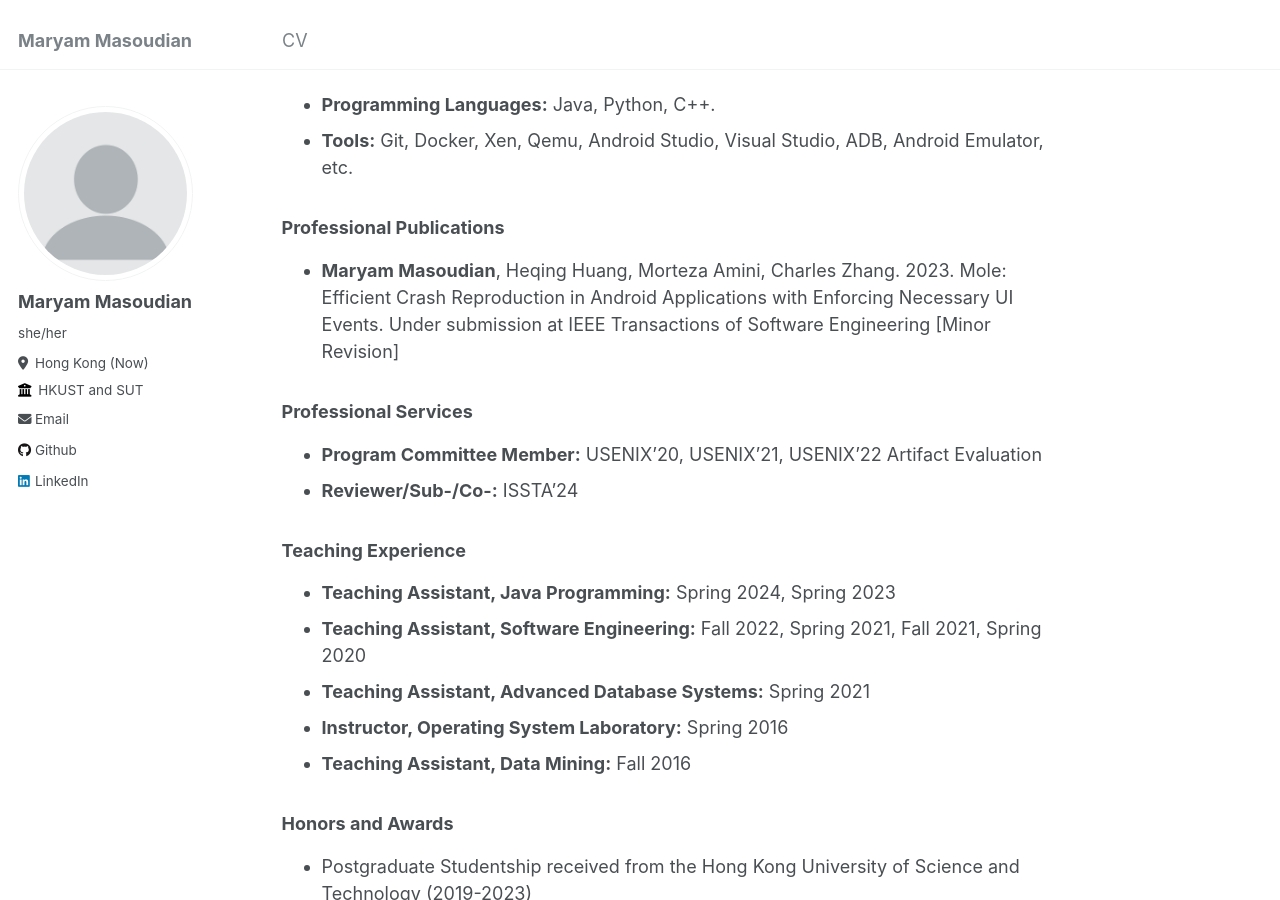
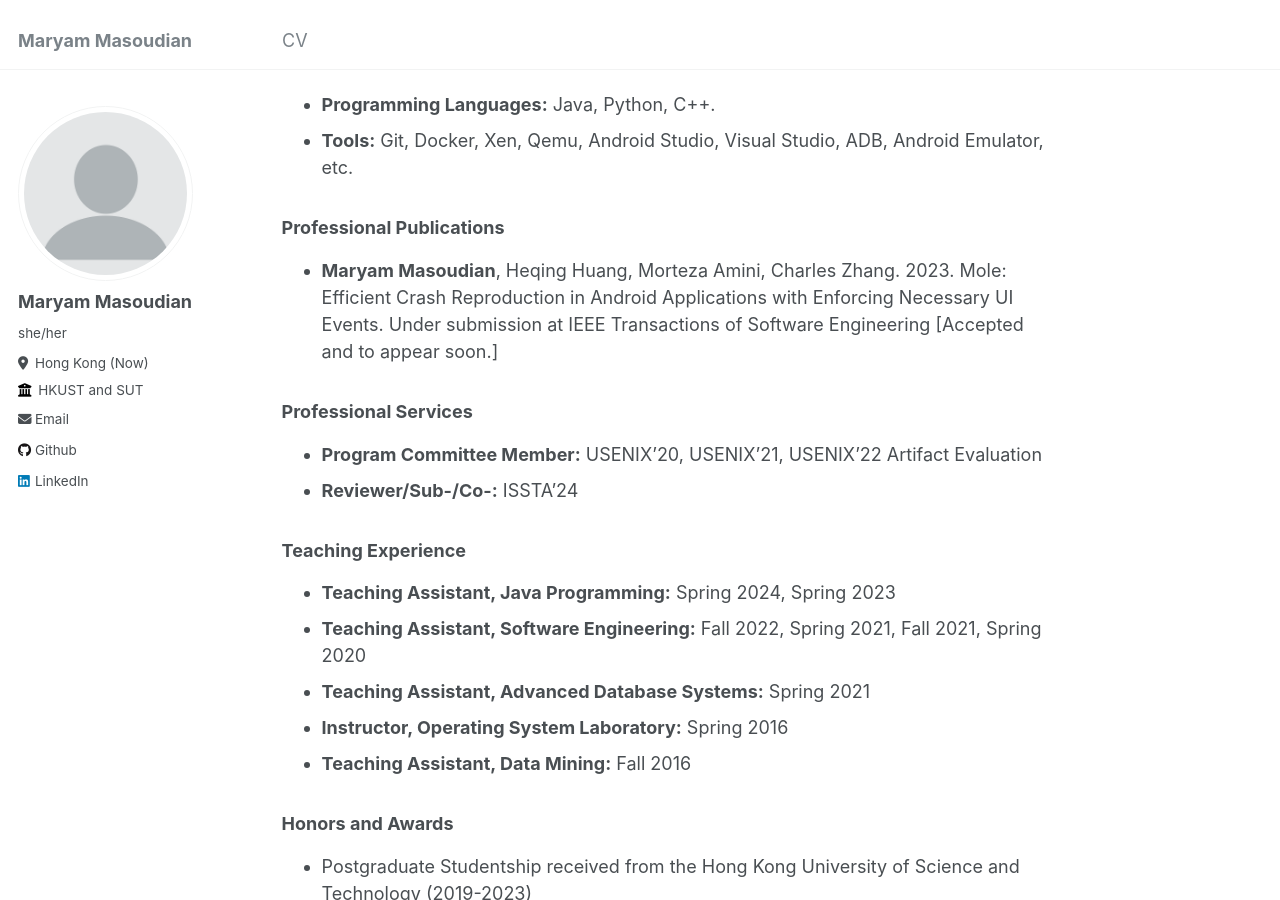
Before and after one commit to maryammsd/maryammsd.github.io, a Jekyll site: the page built from _pages/about.md, in a window 1280 px wide and 900 px high, scrolled down 496 px. Built offline with Jekyll 4.4.1, drawn with Linux system fonts in a browser that asks for light colours.

Commit message:
Update about.md

```diff
--- a/_pages/about.md
+++ b/_pages/about.md
@@ -17,7 +17,7 @@ Software Testing, Program Analysis
 * **Tools:** Git, Docker, Xen, Qemu, Android Studio, Visual Studio, ADB, Android Emulator, etc.
 
 ### Professional Publications
-* **Maryam Masoudian**, Heqing Huang, Morteza Amini, Charles Zhang. 2023. Mole: Efficient Crash Reproduction in Android Applications with Enforcing Necessary UI Events. Under submission at IEEE Transactions of Software Engineering [Minor Revision]
+* **Maryam Masoudian**, Heqing Huang, Morteza Amini, Charles Zhang. 2023. Mole: Efficient Crash Reproduction in Android Applications with Enforcing Necessary UI Events. Under submission at IEEE Transactions of Software Engineering [Accepted and to appear soon.]
 
 ### Professional Services
 * **Program Committee Member:** USENIX’20, USENIX’21, USENIX’22 Artifact Evaluation
```
